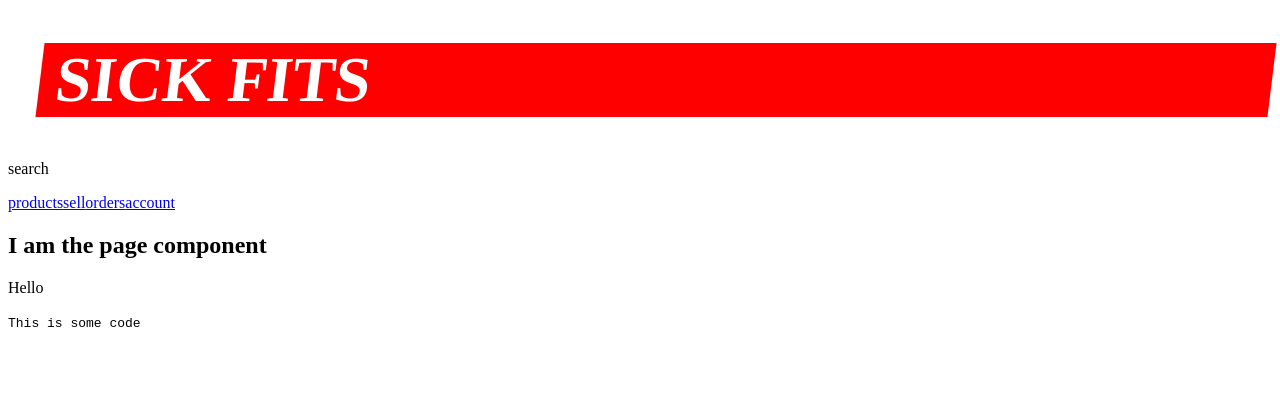
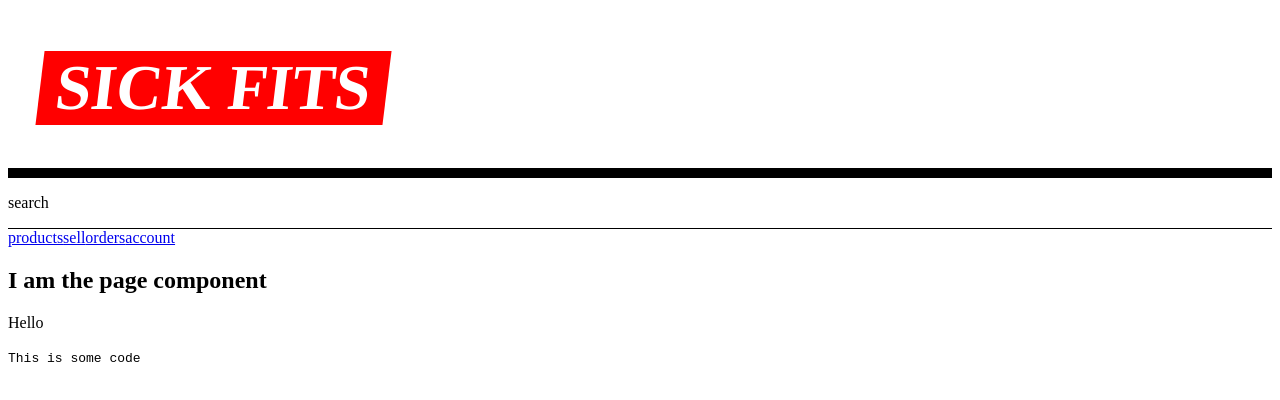
Before and after one commit to wolf-math/advanced-react, a Next.js app in the folder sick-fits/frontend/: page / in a window 1280 px wide. Shown: the top 400 px of the page. Built offline with nearby package versions, Linux system fonts and the light colour scheme.

Commit message:
styled components

```diff
--- a/sick-fits/frontend/components/Header.js
+++ b/sick-fits/frontend/components/Header.js
@@ -17,9 +17,25 @@
   }
 `;
 
+const HeaderStyles = styled.header`
+  .bar {
+    border-bottom: 10px solid var(--black, black);
+    display: grid;
+    grid-template-columns: auto 1fr;
+    justify-content: space-between;
+    align-items: center;
+  }
+
+  .sub-bar {
+    display: grid;
+    grid-template-columns: 1fr auto;
+    border-bottom: 1px solid var(--black, black);
+  }
+`;
+
 export default function Header() {
   return (
-    <header>
+    <HeaderStyles>
       <div className="bar">
         <Logo>
           <Link href="/">sick fits</Link>
@@ -29,6 +45,6 @@
         <p>search</p>
       </div>
       <Nav />
-    </header>
+    </HeaderStyles>
   );
 }
```
